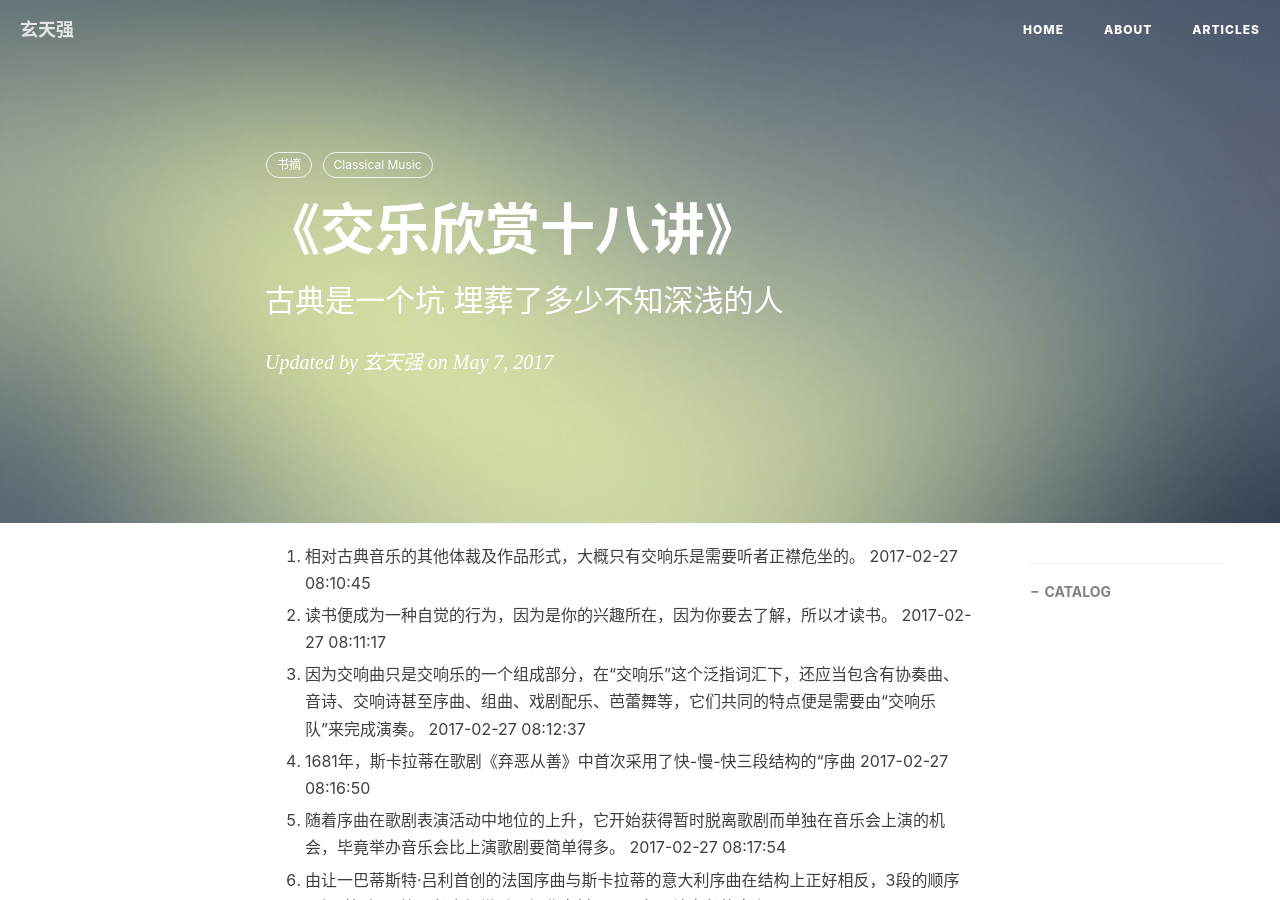
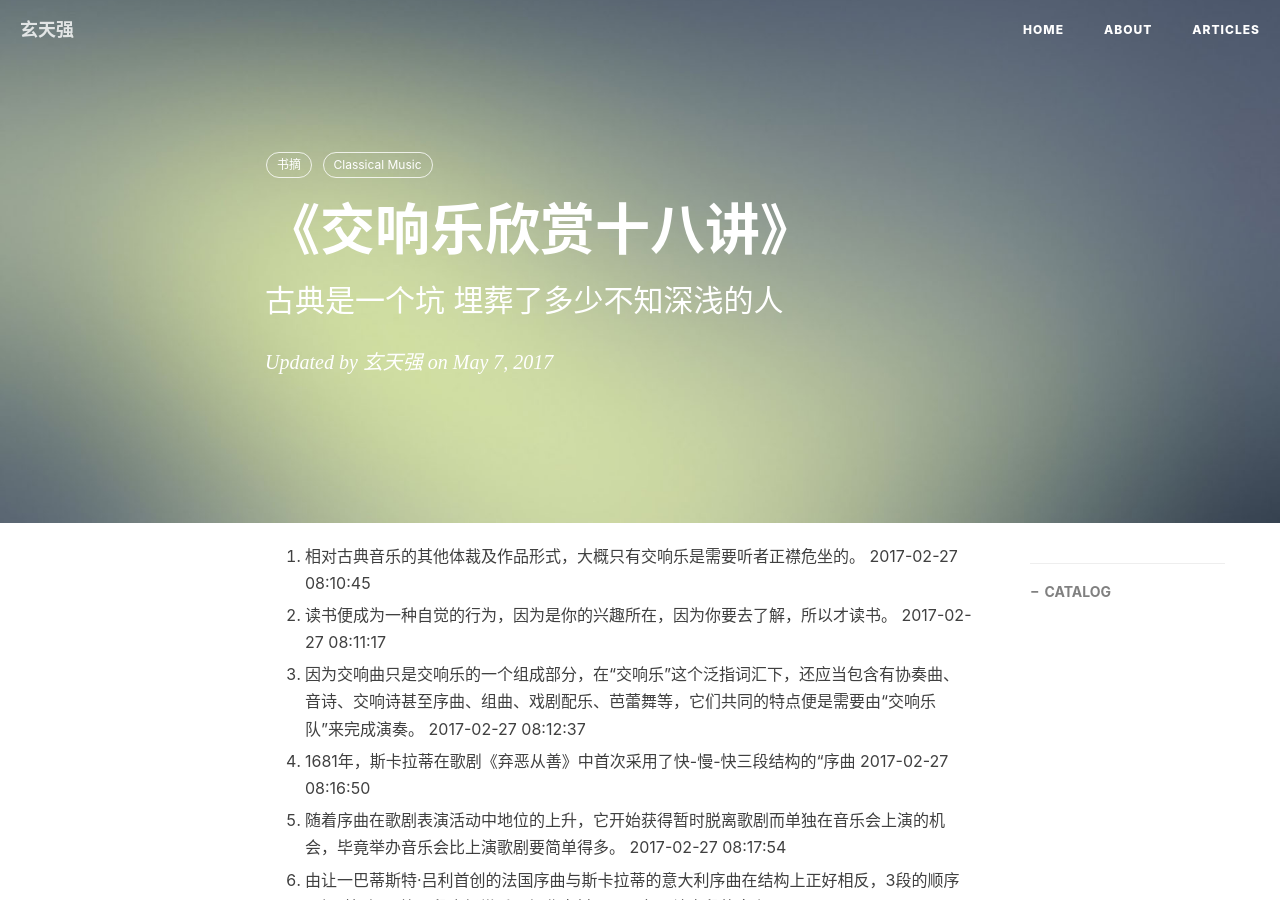
Before and after one commit to sophon250/sophon250.github.io, a Jekyll site: the page built from _posts/2017-05-07-jxyxs-xtq.md, in a window 1280 px wide and 900 px high. Built offline with Jekyll 4.4.1, drawn with Linux system fonts in a browser that asks for light colours; nearby versions of some CDN libraries; comment, search, counter and statistics services are not loaded.

Commit message:
fixed bugs

```diff
--- a/_posts/2017-05-07-jxyxs-xtq.md
+++ b/_posts/2017-05-07-jxyxs-xtq.md
@@ -1,8 +1,8 @@
 ---
 layout:     post
-title:      "《交乐欣赏十八讲》"
+title:      "《交响乐欣赏十八讲》"
 subtitle:   " 古典是一个坑 埋葬了多少不知深浅的人 "
-date:       2017-05-07 10:22:00
+date:       2017-05-07 10:30:00
 author:     "玄天强"
 header-img: "img/post-template-xtq.jpg"
 catalog: true
```
